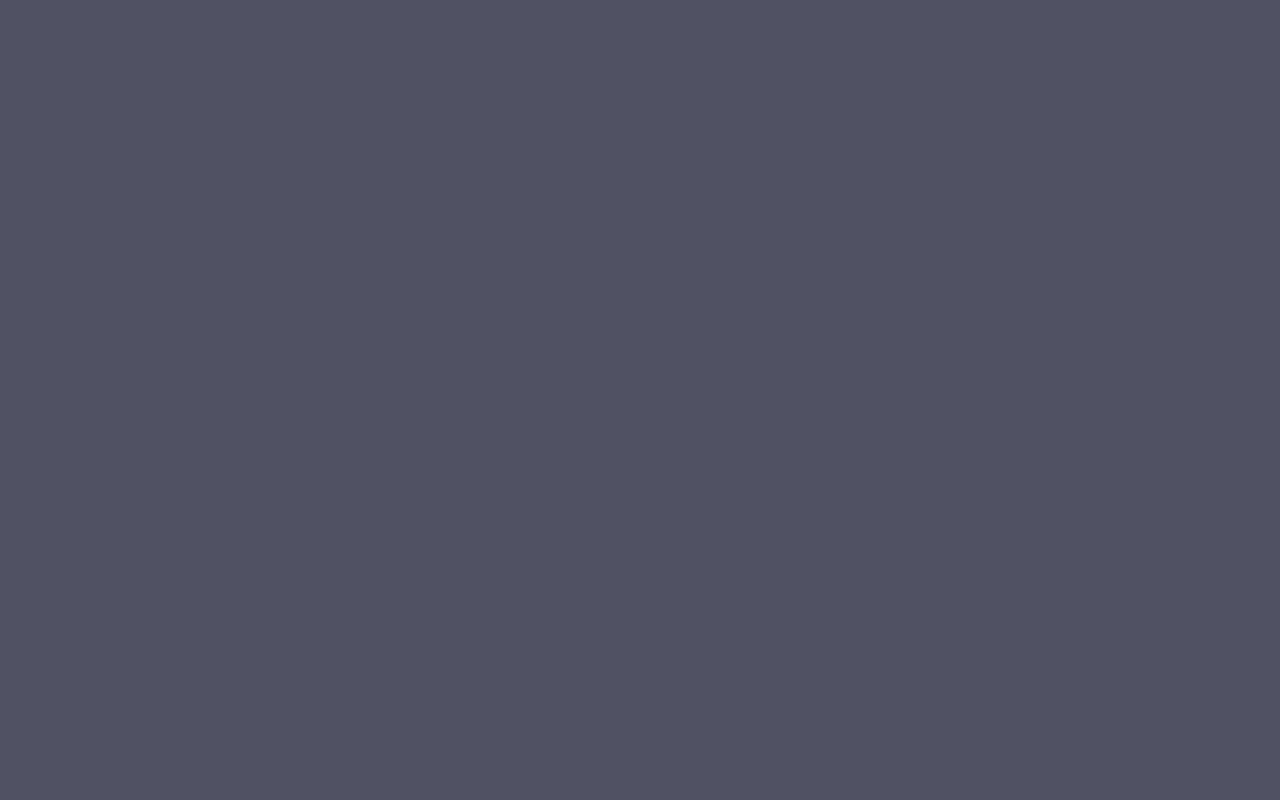
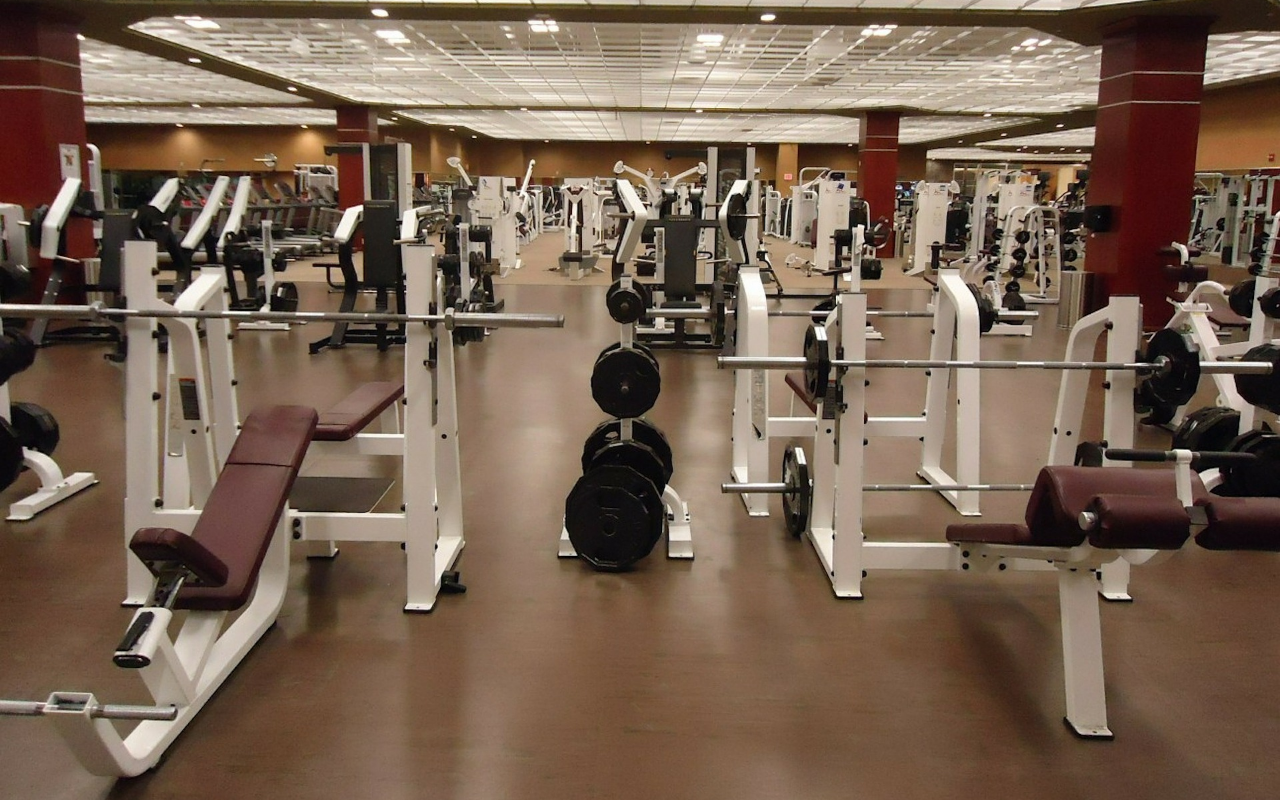
Before and after one commit to JMujuru/Project-1V2, a plain HTML site: page index.html in a window 1280 px wide. Drawn offline with Linux system fonts and the light colour scheme.

Commit message:
modified header

```diff
--- a/Assets/CSS/stlyle.css
+++ b/Assets/CSS/stlyle.css
@@ -6,7 +6,7 @@ body{
 .header{
     min-height: 100vh;
     width: 100%;
-    background-image: linear-gradient(rgba(4,9,30,0.7), rgba(4,9,30,0.7)), url(Assets/img/GymBackground.png);
+    background-image: url(../img/GymBackground.png);
     background-position: center;
     background-size: cover;
 }
--- a/index.html
+++ b/index.html
@@ -6,9 +6,9 @@
      <link rel="stylesheet" href="/Assets/CSS/stlyle.css">
     </head>
     <body>
-       <section class="header">
+       <header class="header">
 
-       </section>
+       </header>
 
 
    </body>
```
